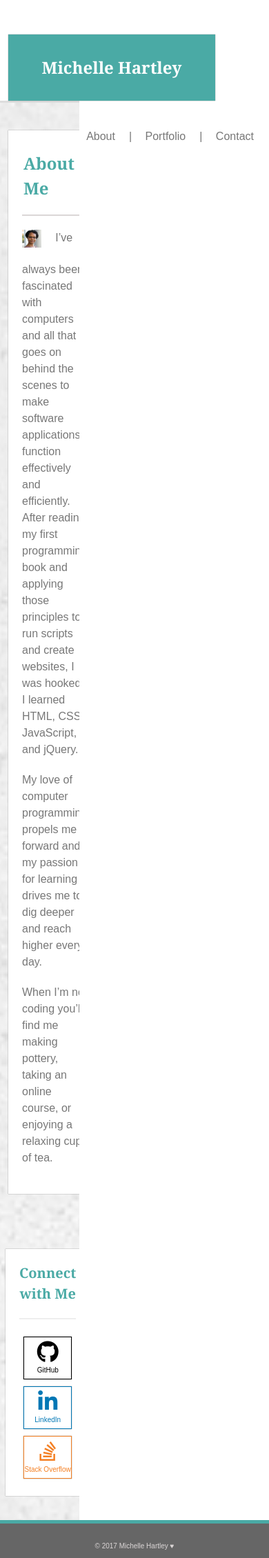
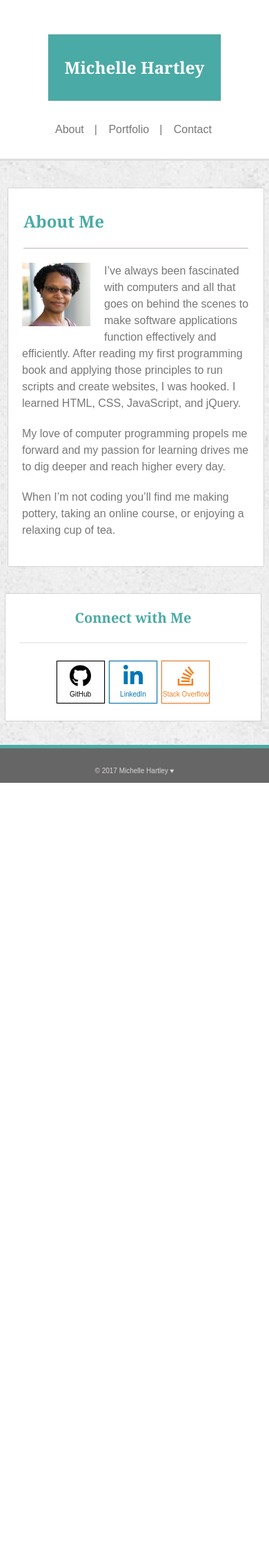
Before and after one commit to mdhcodes/basic-portfolio, a PHP site: page /index.php in a window 390 px wide; the page is wider, and only the part inside the window is pictured. Shown: that part at 69% size. After the commit the page ends 1135 px from the top of that part, so only its background shows below. Run offline with PHP 8.4, Linux system fonts and the light colour scheme; some libraries are stand-ins or nearby versions.

Commit message:
Add media queries

```diff
--- a/assets/css/style.css
+++ b/assets/css/style.css
@@ -6,7 +6,7 @@
 
 html,
 body {
-  font-family: 'Arial', 'Helvetica Neue', Helvetica, sans-serif;
+  font-family: 'Arial','Helvetica Neue',Helvetica,sans-serif;
   color: #777;
   font-size: 16px;
   line-height: 1.5;
@@ -51,18 +51,18 @@ li {
 h1,
 h2,
 h3 {
-  font-family: 'Georgia', Times, Times New Roman, serif;
+  font-family: 'Georgia',Times,Times New Roman,serif;
   color: #4aaaa5;
   font-weight: 700;
-  font-size: 1.5rem;
+  font-size: 1.5em;
 }
 
 h3 {
-  font-size: 1.25rem;
+  font-size: 1.25em;
 }
 
 h1 {
-  background: #4aaaa5;
+  background-color: #4aaaa5;
   display: inline-block;
   width: 300px;
   color: #fff;
@@ -70,8 +70,8 @@ h1 {
   text-align: center;
   -webkit-box-shadow: 0 0 1px #555;
   box-shadow: 0 0 1px #555;
-  -webkit-transition: background 0.5s, color 0.5s, transform 0.5s;
-  transition: background 0.5s, color 0.5s, transform 0.5s;
+  -webkit-transition: background-color 0.5s, color 0.5s, transform 0.5s;
+  transition: background-color 0.5s, color 0.5s, transform 0.5s;
 }
 
 h1:hover {
@@ -189,7 +189,7 @@ nav a:hover {
 }
 
 .connect p {
-  font-size: 0.625rem;
+  font-size: 0.625em;
 }
 
 .github p {
@@ -313,7 +313,7 @@ figure img {
   border: none;
   color: #fff;
   padding: 10px 30px;
-  font-size: 1rem;
+  font-size: 1em;
   -webkit-box-shadow: 0 0 1px #555;
   box-shadow: 0 0 1px #555;
   -webkit-transition: background-color 0.5s, color 0.5s, transform 0.5s;
@@ -331,7 +331,7 @@ figure img {
 footer {
   background-color: #666;
   padding: 25px;
-  font-size: 0.625rem;
+  font-size: 0.625em;
   text-align: center;
   color: #dbd6d6;
   border-top: 5px solid #4aaaa5;
@@ -362,3 +362,59 @@ footer {
     width: 960px;
     margin-left: -480px;
 }
+
+
+/* MEDIA QUERIES */
+
+@media screen and (max-width: 700px) {
+
+  .container {
+    max-width: 700px;
+  }
+
+  h1 {
+    max-width: 250px;
+    display: block;
+    margin: 0 auto;
+  }
+
+  nav {
+    max-width: 250px;
+    float: none;
+    margin: 30px auto;
+  }
+
+  nav li.pipe::after {
+    margin-left: 5px;
+    margin-right: 2px;
+  }
+
+  main {
+    max-width: 700px;
+  }
+
+  .about,
+  .connect,
+  .portfolio,
+  .contact {
+    float: none;
+  }
+
+  .about,
+  .portfolio,
+  .contact,
+  .connect {
+    max-width: 700px;
+  }
+
+  figure {
+    float: none;
+    margin: 40px auto;
+
+  }
+
+  figure:nth-child(2n) {
+    margin: 40px auto;
+  }
+
+}
```
